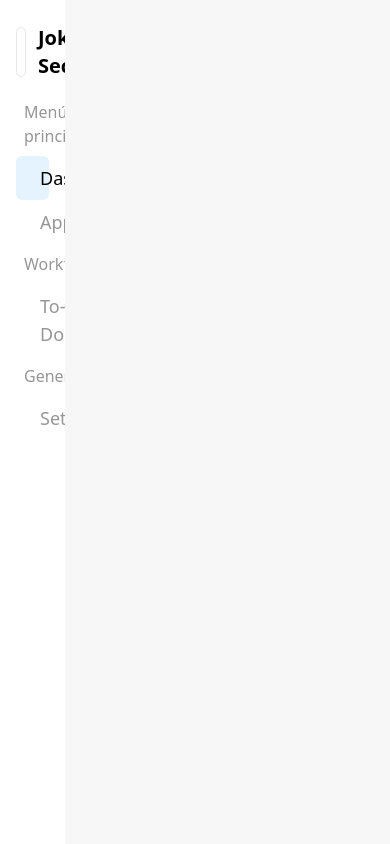
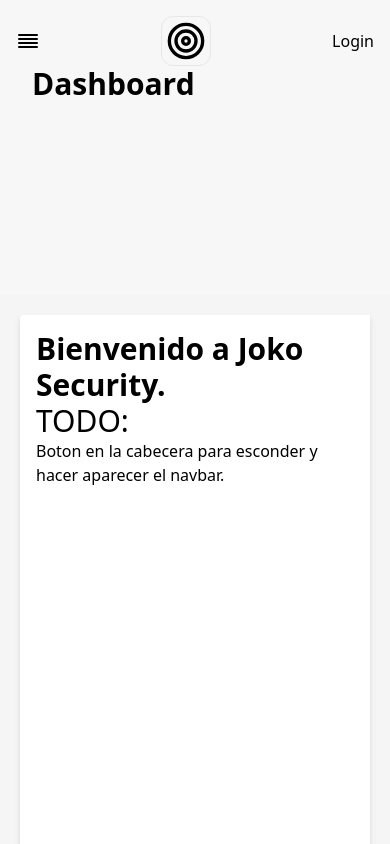
Before and after one commit to jokoframework/security-starter-react, a Next.js app: page / in a window 390 px wide. Shown: the top 844 px of the page. Built offline with nearby package versions, Linux system fonts and the light colour scheme.

Commit message:
Bugfix CollapsedSidebar
El sidebar ahora colapsa correctamente.
Para ello, se agrego el prop classes al componente Sidebar para dar clases condicionalmente dependiendo de si el sidebar esta colapsado o no.

```diff
--- a/components/layout.tsx
+++ b/components/layout.tsx
@@ -32,7 +32,7 @@
       <div className="static grid grid-rows-12 grid-cols-12 bg-neutral-150">
         <CollapsedSidebar selectedModule={selectedModule} setSelectedModule={setSelectedModule}
           isSidebarCollapsed={isSidebarCollapsed} setSidebarCollapsed={setSidebarCollapsed} />
-        <Sidebar selectedModule={selectedModule} setSelectedModule={setSelectedModule}/>
+        <Sidebar classes={"max-md:hidden"} selectedModule={selectedModule} setSelectedModule={setSelectedModule}/>
         <Header selectedModule={selectedModule} setSidebarCollapsed={setSidebarCollapsed} />
         <Content>
           { children }
@@ -48,6 +48,12 @@
   isSidebarCollapsed: boolean,
   setSidebarCollapsed: Function,
 }) {
+  /**
+   * Sidebar colapsado, solo es visible para breakpoins inferiores a md.
+   * Recibe la informacion del modulo seleccionado actualmente y un estado
+   * que representa si el sidebar tiene que estar colapsado (o sea, visible) o
+   * no actualmente.
+   */
   if (isSidebarCollapsed == true) {
     return(
       <></>
@@ -55,20 +61,18 @@
   }
   else {
     return(
-      <div className="absolute h-screen z-10 bg-white text-neutral-450 w-5/6">
-          {
-            // ! Hay que sacar max-md:hidden para que funcione, ver como hacer que funcione.
-          }
+      <div className="md:hidden absolute border-r-2 h-screen z-10 bg-white text-neutral-450 w-5/6">
         <X className="m-3 hover:cursor-pointer" onClick={() => setSidebarCollapsed(true)} />
-        <Sidebar selectedModule={selectedModule} setSelectedModule={setSelectedModule}/>
+        <Sidebar classes={""} selectedModule={selectedModule} setSelectedModule={setSelectedModule}/>
       </div>
     )
   }
 }
 
-function Sidebar({ selectedModule, setSelectedModule }: {
+function Sidebar({ selectedModule, setSelectedModule, classes }: {
   selectedModule: Module,
   setSelectedModule: Function,
+  classes: String,
 }) {
   /**
    * Sidebar del layout.
@@ -76,11 +80,10 @@
    * del sidebar.
    * Ademas, cada elemento que no sea el titulo del sidebar tiene un next/link alrededor del <li></li> para
    * poder redireccionar a esa pagina.
-   * TODO: Hacer que sea colapsable.
    */
   return (
     <>
-      <div className=" row-span-4 row-start-1 bg-white overflow-y-auto col-span-2 py-3 text-neutral-450">
+      <div className={classes + " row-span-4 row-start-1 bg-white overflow-y-auto col-span-2 py-3 text-neutral-450"}>
         <Link className="py-3 px-4 text-xl flex items-center" href="/">
           <Target size={50} className="border p-1 rounded-xl inline-block" />
           <p className="px-3 inline-block antialiased text-black font-semibold">Joko Security</p>
```
